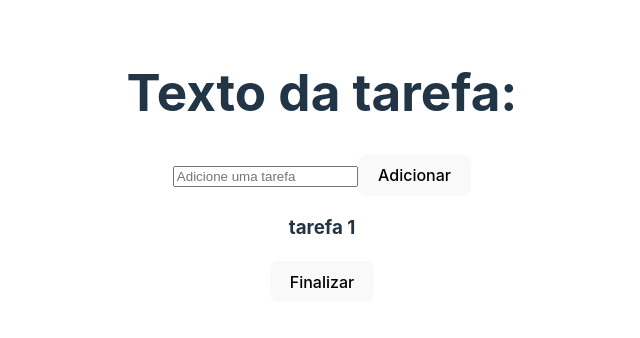
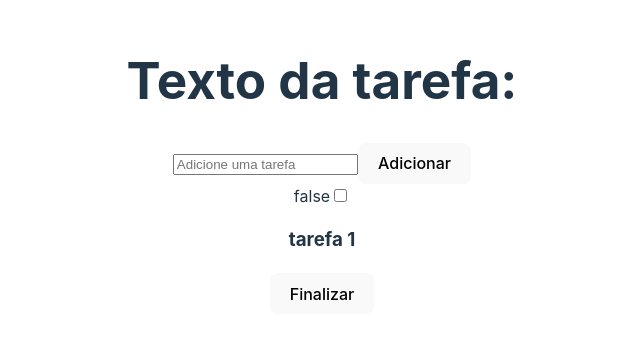
Before and after one commit to JoaoVictorio/M1.S09.S10-lista-exercicioReact, a React (Vite) app: page / in a window 1280 px wide. Shown: the part 234-572 px from the top of the page, without its empty margins (318-958 px from the left). Built offline with nearby package versions, Linux system fonts and the light colour scheme.

Commit message:
termina ex6

```diff
--- a/src/components/ListItem/index.jsx
+++ b/src/components/ListItem/index.jsx
@@ -1,8 +1,16 @@
+import { useState } from "react"
+
+
 function ListItem(props) {
+
+  const [finalizado, setfinalizado] = useState(props.finalizado)
+
   return (
     <div>
+      <span>{finalizado.toString()}</span>
+      <input type="checkbox" checked={finalizado} />
       <h3>{props.textoTarefa}</h3>
-      <button>Finalizar</button>
+      <button onClick={() => setfinalizado(!finalizado)}>Finalizar</button>
     </div>
   )
   }
```
